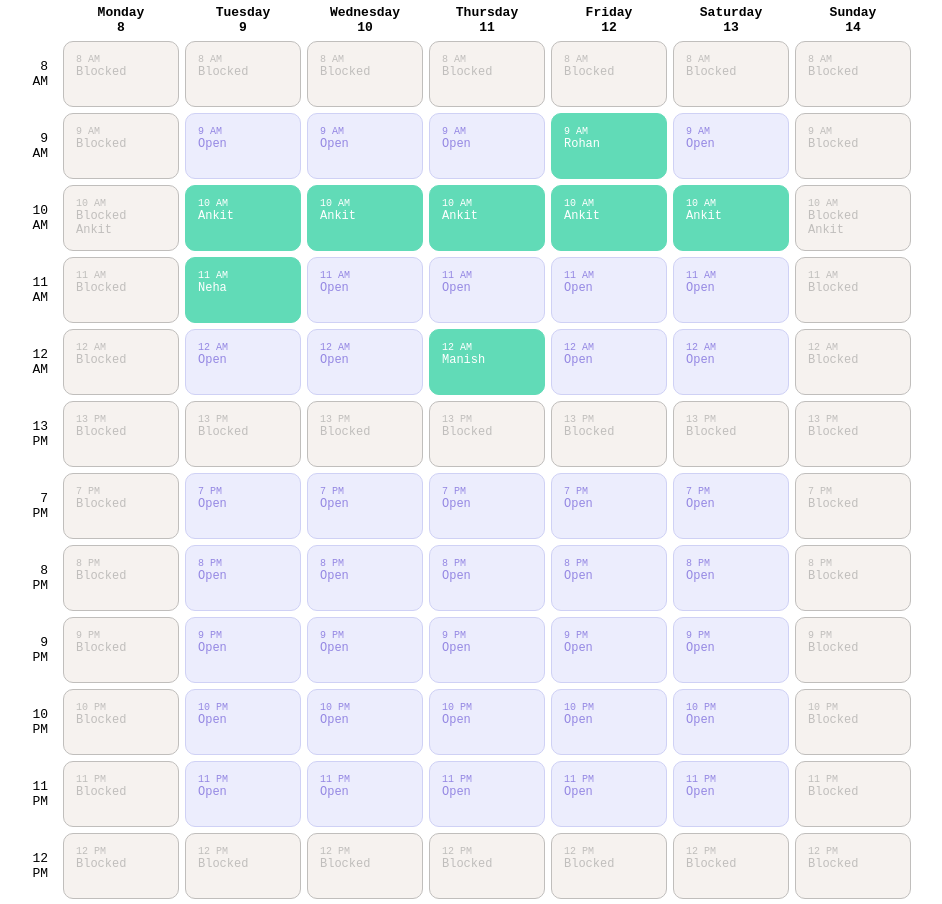
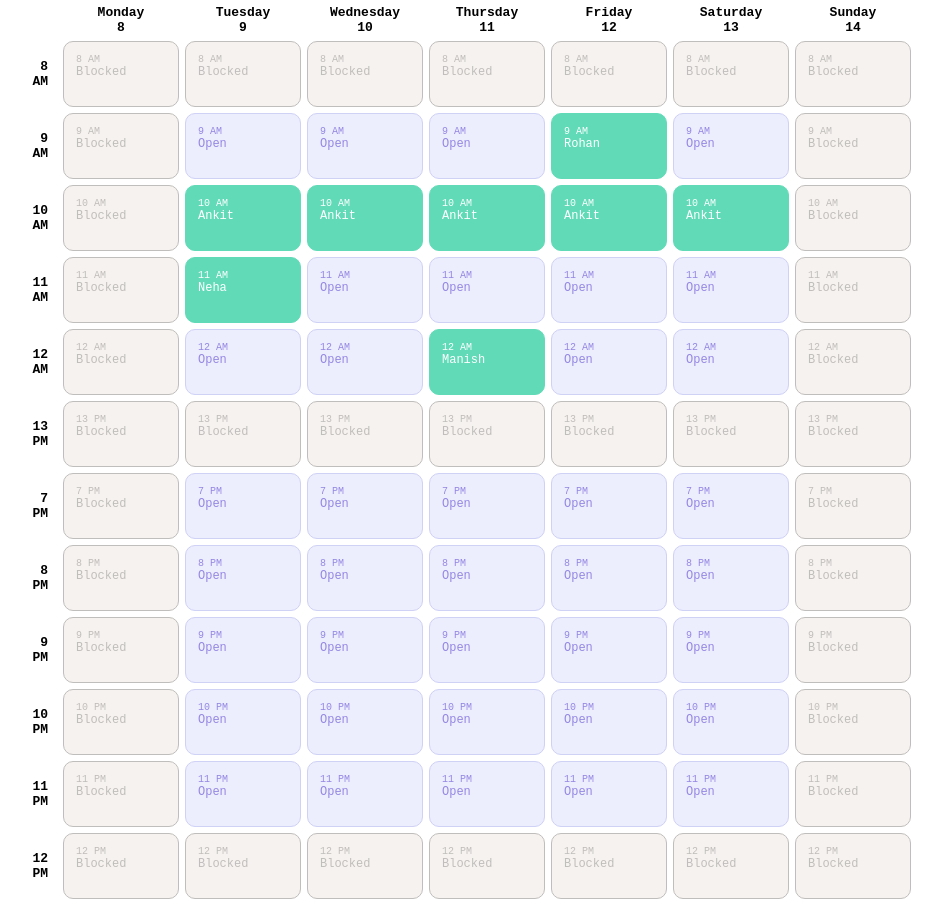
Before and after one commit to 12ankit/Calender, a React (Create React App) app: page / in a window 1280 px wide. Shown: the whole page, without its empty margins (172-1114 px from the left). Built offline with nearby package versions, Linux system fonts and the light colour scheme.

Commit message:
Minor fixes

```diff
--- a/src/Containers/Calender/Table/Table.module.css
+++ b/src/Containers/Calender/Table/Table.module.css
@@ -1,3 +1,7 @@
+.yAxis {
+  font-weight: bold;
+}
+
 .table {
   border-spacing: 4px;
   width: 100%;
--- a/src/Containers/Calender/Table/index.js
+++ b/src/Containers/Calender/Table/index.js
@@ -29,7 +29,7 @@ const Table = ({ slotData, slotDataHandler, handleModalOpen }) => (
       }
       return (
         <tr>
-          <td>{`${item.time} ${item.unit}`}</td>
+          <td className={TableStyles.yAxis}>{`${item.time} ${item.unit}`}</td>
           {rowComps}
         </tr>
       );
--- a/src/Containers/Calender/index.js
+++ b/src/Containers/Calender/index.js
@@ -38,7 +38,7 @@ class Calender extends React.Component {
         slotData[rowIndex] = [];
         xAxis.forEach((columnData, columnIndex) => {
           const data = { ...rowData, ...columnData };
-          if (rowIndex === 2) {
+          if (rowIndex === 2 && columnIndex !== 0 && columnIndex !== 6) {
             data.name = "Ankit";
             data.status = "scheduled";
           }
```
